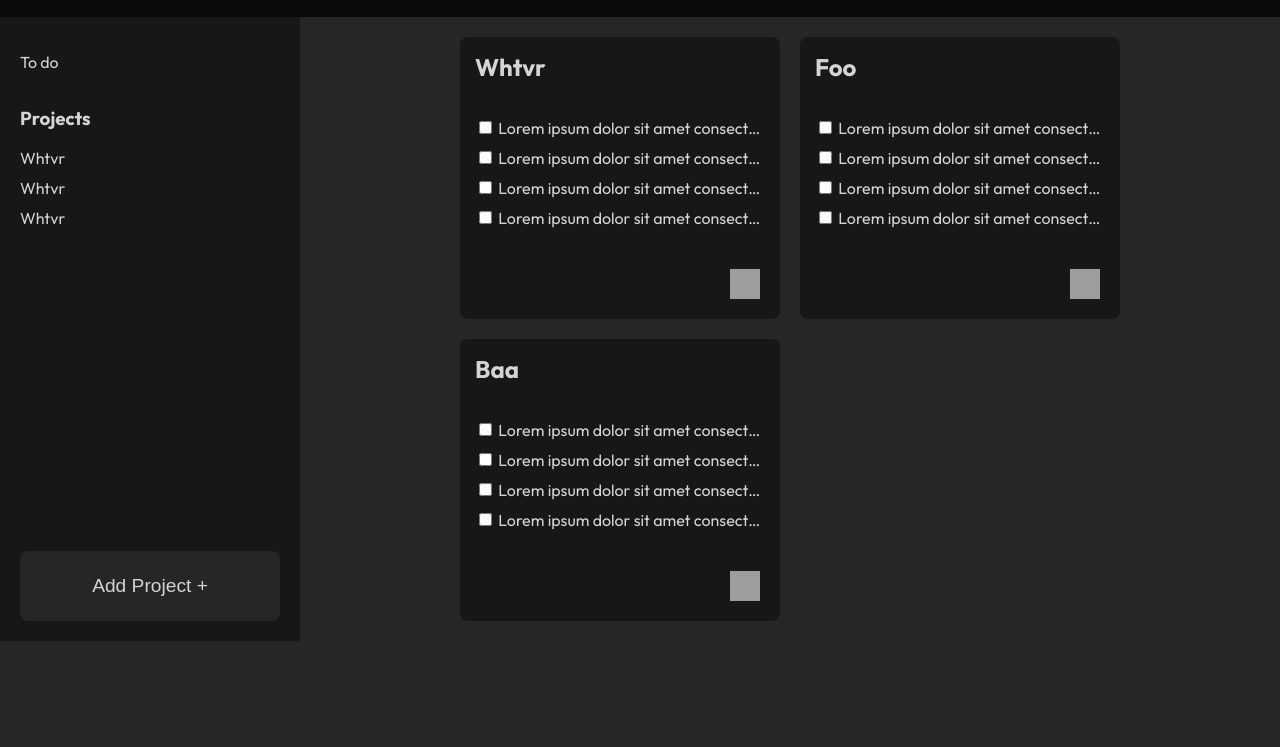
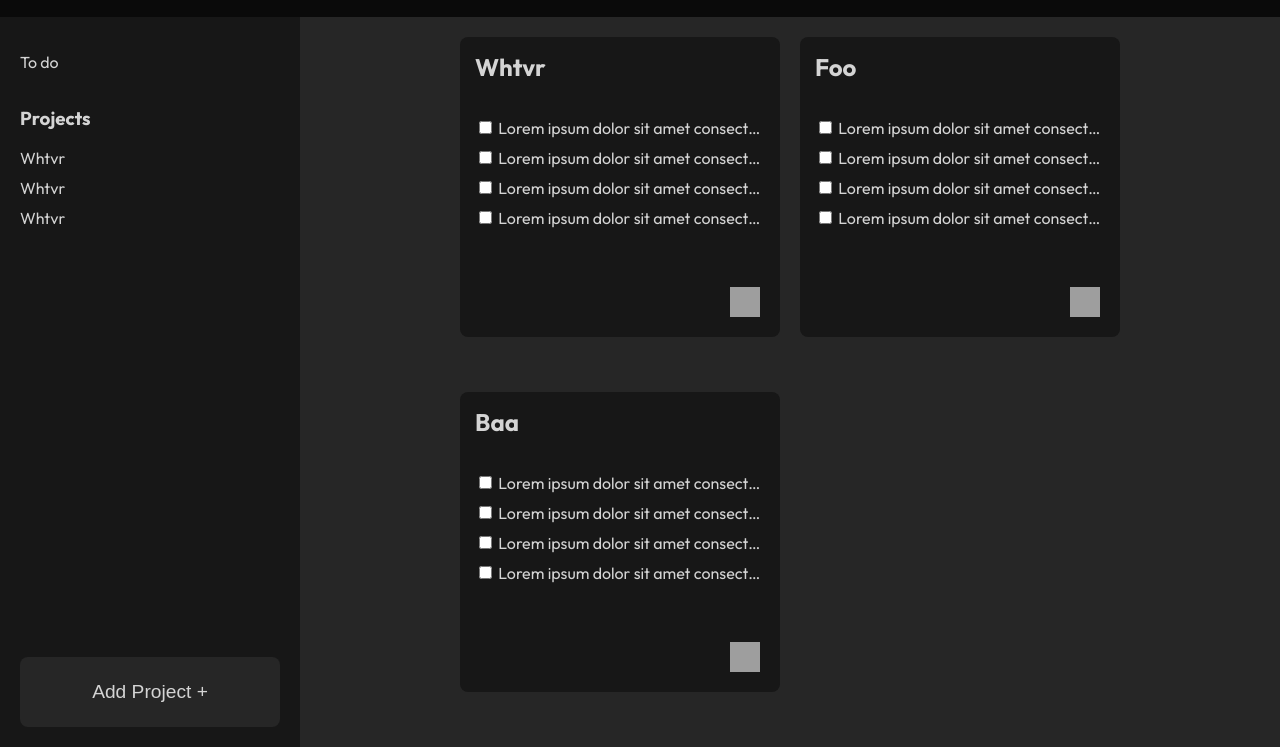
Before and after one commit to victorxph/odin-todo-list, a website built with webpack: page src/index.html in a window 1280 px wide. Shown: the part 53-800 px from the top of the page. Built offline with nearby package versions, Linux system fonts and the light colour scheme; grey boxes are pictures that could not be loaded.

Commit message:
Fix body and project card height

```diff
--- a/src/style.scss
+++ b/src/style.scss
@@ -5,7 +5,7 @@
 }
 
 body {
-	height: 100%;
+	height: 100vh;
 	background-color: $c800;
 	font-family: $font;
 	color: $color;
@@ -87,7 +87,8 @@ main {
 	background-color: $c900;
 	border-radius: .5em;
 	padding: 15px;
-	width: 320px;
+	// width: 320px;
+	height: 300px;
 	position: relative;
 
 	display: grid;
```
